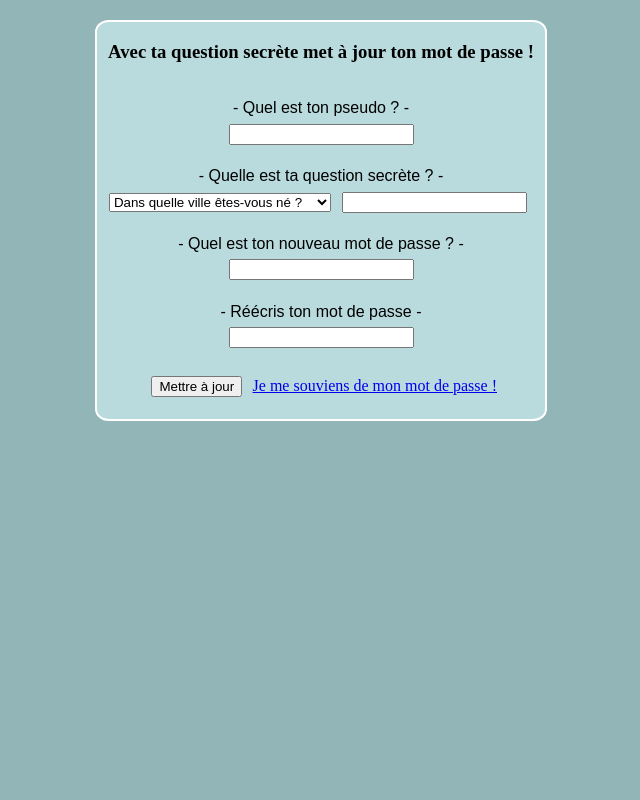
After one commit to RemiGresillon/Projet_tchat, a PHP site: page /script/reset_password.php in a window 1280 px wide. The commit adds this page. Shown: the whole page, without its empty margins (321-961 px from the left). Run offline with PHP 8.4, Linux system fonts and the light colour scheme.

Commit message:
update samedi
mise à jour

```diff
--- a/css/style.css
+++ b/css/style.css
@@ -66,3 +96,12 @@ body{
     margin: 5px 0 5px 10px;
     font-style: italic;
 }
+
+p,
+label {
+    font: 1rem 'Fira Sans', sans-serif;
+}
+
+input {
+    margin: .4rem;
+}
--- a/index.php
+++ b/index.php
@@ -86,6 +86,7 @@ if($_SERVER["REQUEST_METHOD"] == "POST") {
 		<div class="content_login">
 			<input class="submit" type="submit" value="Connexion"/>
 			<a href="script/subscribe">Je n'ai pas de compte</a></p>
+			<a href="script/reset_password">J'ai oublié mon mot de passe</a>
             <?php echo $error?>
 		</div>
 	</p>
--- /dev/null
+++ b/script/reset_password.php
@@ -0,0 +1,150 @@
+<?php
+
+$db= new PDO('mysql:host=127.0.0.1;dbname=tchat_test;charset=utf8',"root","");
+
+$error_on_pseudo = "";
+$error_on_password = "";
+$error_on_password_confirm = "";
+$error_on_secret = "";
+$error = "";
+
+
+if($_SERVER["REQUEST_METHOD"] == "POST") {
+
+    if(empty(trim($_POST['pseudo']))){
+        $error_on_pseudo = "Aucun pseudo";
+    } else {
+        $sql_request = "SELECT id FROM users WHERE pseudo= :pseudo";
+        if($testing = $db -> prepare($sql_request)){
+            $testing -> bindParam(":pseudo",$param_pseudo,PDO::PARAM_STR);
+			$param_pseudo = trim($_POST["pseudo"]);
+			if($testing->execute()){
+                if ($testing -> rowCount() == 0){
+                    $error_on_pseudo = "Ce pseudo n'existe pas";
+                } else{
+                    $pseudo = trim($_POST["pseudo"]);
+                }
+            }
+            unset($testing);
+        }
+    }
+
+    if(empty(trim($_POST['answer']))){
+        $error_on_secret = "Veuillez renseigner une réponse";
+    } else {
+    $sql_request = "SELECT id FROM users WHERE pseudo = :pseudo AND secret_question = :secret_question AND secret_answer = :secret_answer";
+        if($statement = $db -> prepare($sql_request)){
+            $statement -> bindParam(":pseudo",$pseudo,PDO::PARAM_STR);
+            $statement -> bindParam(":secret_question",$secret,PDO::PARAM_STR);
+            $statement -> bindParam(":secret_answer",$answer,PDO::PARAM_STR);
+            $pseudo = trim($_POST["pseudo"]);
+            $secret = trim($_POST['secret']);
+            $answer = trim($_POST['answer']);
+            if($statement->execute()){
+                if ($statement -> rowCount() == 0){
+                    $error_on_secret = "La réponse et/ou la question ne convienne pas au pseudo";
+                }
+            }
+            else {
+                $error_on_secret = "Erreur générale";
+            }
+            unset($statement);
+        }
+    }
+
+    if(empty(trim($_POST['password']))){
+        $error_on_password = "Veuillez donner un mot de passe";
+    }
+
+    if(empty(trim($_POST['confirm']))){
+        $error_on_password_confirm = "Veuillez rentrer un mot de passe de confirmation";
+    } else {
+        if(empty($error_on_password) AND (trim($_POST['confirm']) != (trim($_POST['password'])))){
+            $error_on_password_confirm = "Veuillez renseigner le même mot de passe";
+        }
+    }
+
+
+    if(empty($error_on_secret) AND empty($error_on_pseudo) AND empty($error_on_password) AND empty($error_on_password_confirm)){
+        $sql_request = "UPDATE users SET password = :password WHERE pseudo =:pseudo";
+        if($statement = $db -> prepare($sql_request)){
+            $statement -> bindParam(":password",$password,PDO::PARAM_STR);
+            $statement -> bindParam(":pseudo",$pseudo,PDO::PARAM_STR);
+            $password = trim($_POST["password"]);
+            if ($statement->execute()){
+                header("location:../index.php");
+            } else {
+                echo "Veuillez réessayer";
+            }
+        }
+    }
+}
+
+
+
+
+
+
+?>
+
+
+
+
+
+
+
+
+
+
+<html lang="fr">
+<head>
+    <meta charset="UTF-8">
+    <title>Site de test Tchat</title>
+    <link rel="stylesheet" href="../css/style.css">
+    <link rel="script" href="../js/reload.js">
+</head>
+
+<body>
+    <form id="container_login" method="post">
+        <p>
+            <h3>Avec ta question secrète met à jour ton mot de passe !</h3><br>
+                <div class="content_login">
+                    <label> - Quel est ton pseudo ? - </br><input type="text" name="pseudo"/></label></p>
+                    <?php echo $error_on_pseudo?>
+                </div>
+        </p>
+        <p>
+            <div class="content_login">
+                <label> - Quelle est ta question secrète ? - </br>
+                    <select name="secret" size="1">
+                        <option>Dans quelle ville êtes-vous né ?
+                        <option>Quelle est votre série préférée ?
+                        <option>Quelle est votre couleur favorite ?
+                    </select>
+                    <input type="text" name="answer"/>
+                </label></p>
+                <?php echo $error_on_secret?>
+            </div>
+	    </p>
+        <p>
+            <div class="content_login">
+                <label> - Quel est ton nouveau mot de passe ? - </br><input type="password" name="password"/></label></p>
+                <?php echo $error_on_password?>
+            </div>
+	    </p>
+        <p>
+            <div class="content_login">
+                <label> - Réécris ton mot de passe - </br><input type="password" name="confirm"/></label></p>
+                <?php echo $error_on_password?>
+            </div>
+	    </p>
+        <p>
+            <div class="content_login">
+                <input class="submit" type="submit" value="Mettre à jour"/>
+                <a href="../index.php">Je me souviens de mon mot de passe !</a></p>
+                <?php echo $error?>
+            </div>
+	    </p>
+    </form>
+</body>
+</html>
--- a/script/tchat.php
+++ b/script/tchat.php
@@ -26,6 +26,7 @@ if(isset($_POST['message']) AND !empty($_POST['message']))
     <title>Site de test Tchat</title>
     <link rel="stylesheet" href="../css/style.css">
     <script type="text/javascript" src="../javascript/reload.js"></script>
+    <script type="text/javascript" src="../javascript/options_color.js"></script>
 </head>
 <body>
     <div id="container_messages"></div>
@@ -34,9 +35,8 @@ if(isset($_POST['message']) AND !empty($_POST['message']))
         <input type="text" name="message" placeholder = "Ecris ton message ici !"></textarea>
         <input type="submit" value="Envoie"/>
         <a href="deconnexion.php">Se déconnecter</a>
+        <a href="options.php">options</a>
     </form>
-
-
 
 </body>
 
```
Also changed, not shown: other parts of css/style.css (+31 -1 lines), javascript/reload.js (+3 -5 lines), script/messages.php (+11 -0 lines), script/options.php (added, +155 -0 lines), script/subscribe.php (+53 -8 lines), javascript/options_color.js (added).
